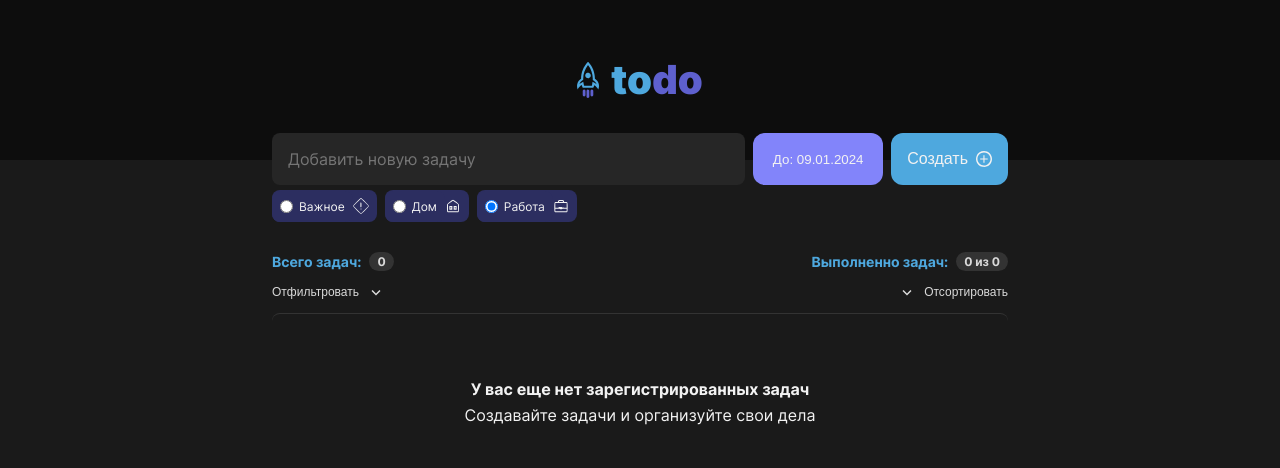
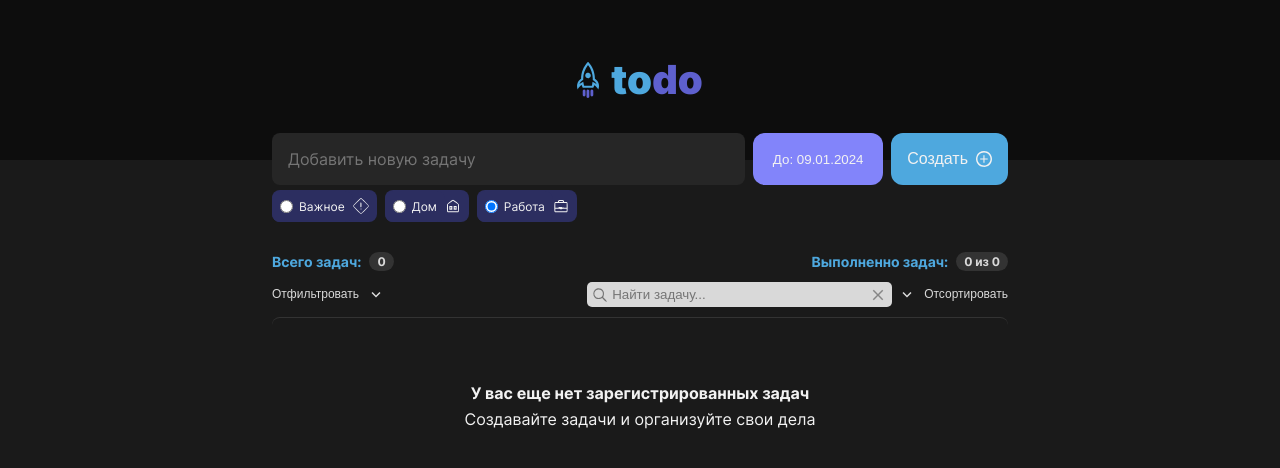
Before and after one commit to AlekseyShaydullin/strong-team-test-task, a React (Vite) app: page / in a window 1280 px wide. Shown: the top 468 px of the page. Built offline with nearby package versions, Linux system fonts and the light colour scheme.

Commit message:
feat: added SearchTask component. added search logic. refactor some components

```diff
--- /dev/null
+++ b/src/components/searchTask/searchTask.module.scss
@@ -0,0 +1,41 @@
+@use '../../stylesheets/variables.scss' as *;
+@use '../../stylesheets/mixins' as *;
+
+.search__form {
+  @include flex(row, center, center);
+  position: relative;
+}
+
+.iconSearch {
+  @include size(18px, 18px);
+  color: $gray-700;
+  position: absolute;
+  right: 283px;
+  bottom: 3px;
+  opacity: .5;
+}
+
+.input {
+  width: 255px;
+  background: $gray-200;
+  padding: 5px 25px;
+  border: 1px solid $gray-700;
+  border-radius: 5px;
+  outline: 0;
+  border: 0;
+}
+
+.iconClose {
+  @include size(18px, 18px);
+  color: $gray-700;
+  position: absolute;
+  right: 5px;
+  bottom: 3px;
+  opacity: .4;
+  transition: opacity .2s ease-in-out;
+
+  &:hover {
+    opacity: 1;
+    cursor: $cursor;
+  }
+}
--- /dev/null
+++ b/src/components/searchTask/searchTask.tsx
@@ -0,0 +1,40 @@
+import { ChangeEvent, FC } from 'react';
+
+import style from './searchTask.module.scss';
+import Icon from '../ui/icon/icon';
+import ButtonIcon from '../ui/buttons/buttonIcon/buttonIcon';
+
+interface ISearchTask {
+  onChange: (e: ChangeEvent<HTMLInputElement>) => void;
+  onClick: () => void;
+}
+
+/**
+ * Компонент-обёртка для формы поиска
+ * @example
+ * <SearchTask
+ *  onChange={onChange}
+ *  onClick={onClick}
+ * />
+ **/
+const SearchTask: FC<ISearchTask> = ({ onChange, onClick }): JSX.Element => {
+  return (
+    <form className={style.search__form}>
+      <Icon name="search" isColored extraClass={style.iconSearch} />
+      <input
+        className={style.input}
+        type="text"
+        placeholder="Найти задачу..."
+        onChange={onChange}
+      />
+      <ButtonIcon
+        icon="close"
+        isColored
+        extraClass={style.iconClose}
+        onClick={onClick}
+      />
+    </form>
+  );
+};
+
+export default SearchTask;
--- a/src/sections/filters/filters.module.scss
+++ b/src/sections/filters/filters.module.scss
@@ -7,3 +7,7 @@
   width: 736px;
   position: relative;
 }
+
+.wrapper {
+  @include flex(row, space-between, center, 6px);
+}
--- a/src/sections/filters/filters.tsx
+++ b/src/sections/filters/filters.tsx
@@ -1,15 +1,24 @@
-import { FC } from 'react';
+import { ChangeEvent, FC } from 'react';
 
 import style from './filters.module.scss';
 
 import FilterPicker from '../../components/pickers/filterPicker/filterPicker';
 import SortingPicker from '../../components/pickers/sortingPicker/sortingPicker';
+import SearchTask from '../../components/searchTask/searchTask';
 
-const Filters: FC = (): JSX.Element => {
+interface IFilters {
+  onChange: (e: ChangeEvent<HTMLInputElement>) => void;
+  onClick: () => void;
+}
+
+const Filters: FC<IFilters> = ({ onChange, onClick }): JSX.Element => {
   return (
     <section className={style.filters__wrapper}>
       <FilterPicker />
-      <SortingPicker />
+      <div className={style.wrapper}>
+        <SearchTask onChange={onChange} onClick={onClick} />
+        <SortingPicker />
+      </div>
     </section>
   );
 };
--- a/src/sections/tasks/tasks.tsx
+++ b/src/sections/tasks/tasks.tsx
@@ -1,4 +1,4 @@
-import { FC, useState } from 'react';
+import { ChangeEvent, FC, useState } from 'react';
 import cn from 'classnames';
 
 import style from './tasks.module.scss';
@@ -7,18 +7,22 @@ import Counters from '../../components/counters/counters';
 import Filters from '../filters/filters';
 import Task from '../../components/task/task';
 import Empty from '../../components/empty/empty';
+import ModalChangeTask from '../../components/modals/modal-change-task/modal-change-task';
 
 import { useAppSelector } from '../../utils/hooks/redux';
 import { selectState } from '../../store/reducers/tasksSlice';
+
+import { ITask } from '../../models/ITask';
+
 import getSortedTasks from '../../utils/helpers/getSortedTasks';
 import getFilterTasks from '../../utils/helpers/getFilterTasks';
-import ModalChangeTask from '../../components/modals/modal- change-task/modal-change-task';
-import { ITask } from '../../models/ITask';
+import getSearch from '../../utils/helpers/getSearch';
 
 const Tasks: FC = (): JSX.Element => {
   const { tasks, counter, filter, sorting } = useAppSelector(selectState);
   const [isOpen, setOpenPopup] = useState(false);
   const [todo, setTodo] = useState<ITask | null>(null);
+  const [search, setSearch] = useState<string>('');
 
   // Сортируем массив перед отрисовкой:
   const sortingTasks = getSortedTasks(tasks, sorting);
@@ -29,6 +33,7 @@ const Tasks: FC = (): JSX.Element => {
   const openPopup = (id: string): void => {
     setOpenPopup(!isOpen);
     const todo = tasks.find((task) => task.id === id);
+
     if (!todo) {
       setTodo(null);
     } else {
@@ -36,18 +41,29 @@ const Tasks: FC = (): JSX.Element => {
     }
   };
 
+  const getValueSearch = (e: ChangeEvent<HTMLInputElement>) => {
+    setSearch(e.target.value);
+  };
+
+  const resetSearch = () => {
+    () => setSearch('');
+  };
+
+  // Производим поиск в массиве перед отрисовкой:
+  const foundTasks = getSearch(filterTasks, search);
+
   return (
     <section className={style.tasks}>
       <Counters counterTask={tasks.length} counterResult={counter} />
-      <Filters />
+      <Filters onChange={getValueSearch} onClick={resetSearch} />
       <div
         className={cn(
           style.wrapperTasks,
           filterTasks.length !== 0 ? style.overflow : ''
         )}
       >
-        {filterTasks.length !== 0 ? (
-          filterTasks
+        {foundTasks.length !== 0 ? (
+          foundTasks
             .map((task) => {
               return (
                 <ul key={task.id}>
--- /dev/null
+++ b/src/utils/helpers/getSearch.ts
@@ -0,0 +1,9 @@
+import { ITask } from '../../models/ITask';
+
+const getSearch = (tasks: Array<ITask>, searchString: string) => {
+  return tasks.filter((task) =>
+    task.task.toLowerCase().includes(searchString.toLowerCase())
+  );
+};
+
+export default getSearch;
```
Also changed, not shown: src/assets/icons/search.svg (added), src/components/modals/modal-change-task/modal-change-task.module.scss (renamed from src/components/modals/modal- change-task/modal-change-task.module.scss), src/components/modals/modal-change-task/modal-change-task.tsx (renamed from src/components/modals/modal- change-task/modal-change-task.tsx).
